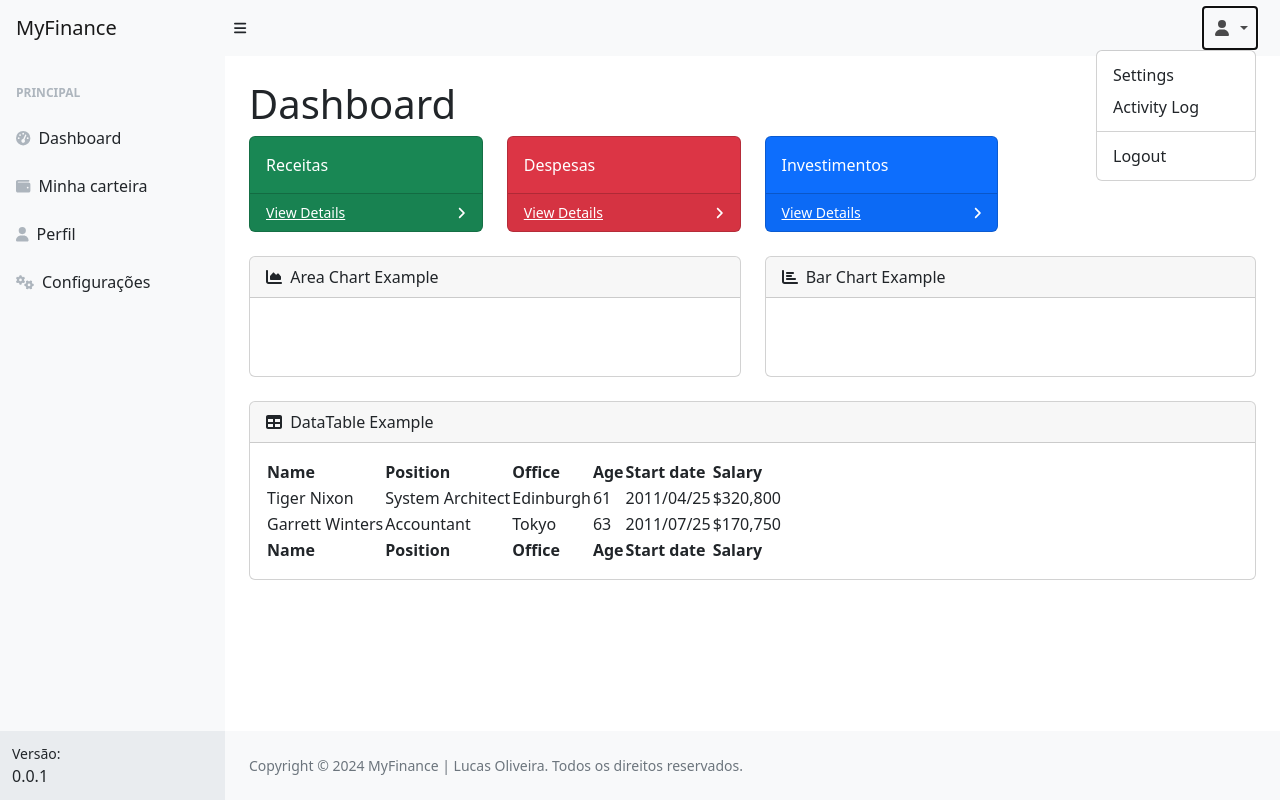
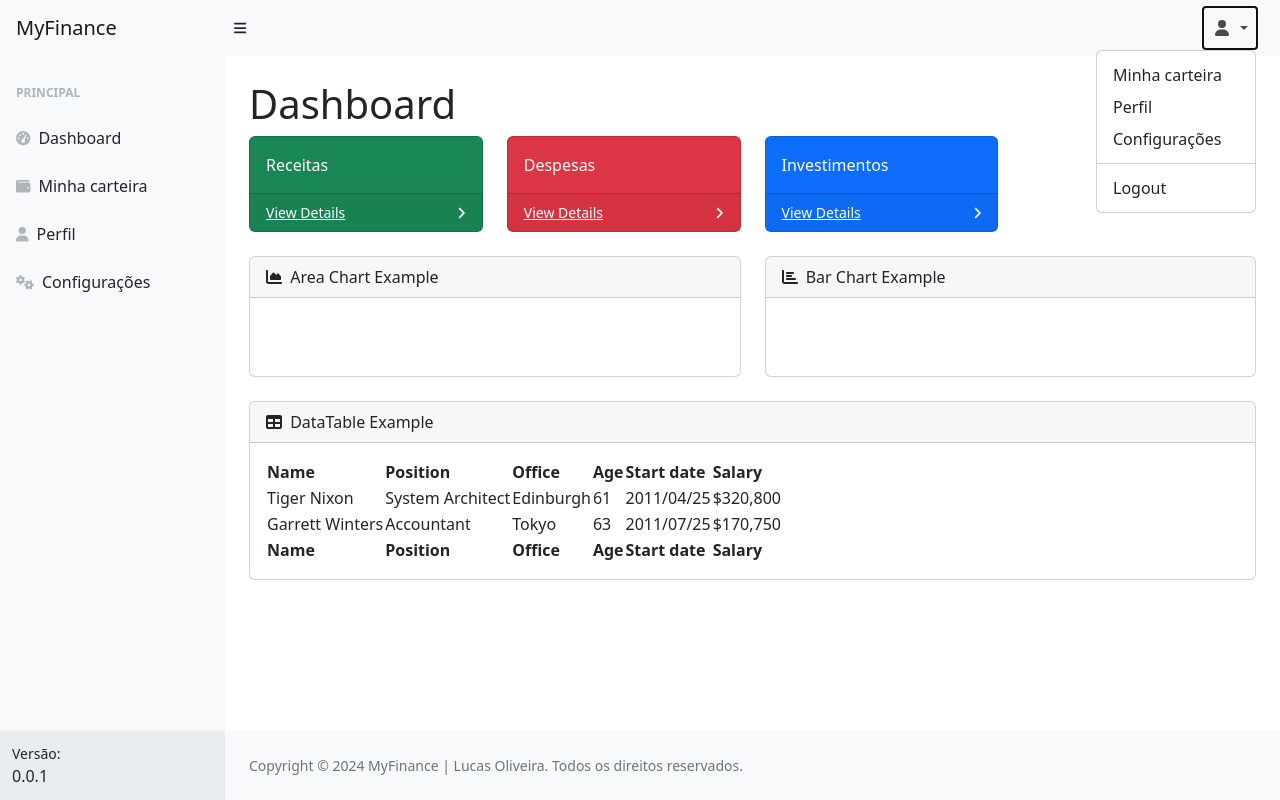
Before and after one commit to lucas-ioliveira/my-finance, a Django app: page /dashboard/ in a window 1280 px wide, after a click that opens the changed part. Run offline with Django 5.2, Linux system fonts and the light colour scheme; the visitor is signed in with stand-in values (Sample User, id 1); some libraries are stand-ins or nearby versions.

Commit message:
feat: Ajuste na rota para logout no menu superior.

```diff
--- a/common/templates/partials/topnav/_topnav.html
+++ b/common/templates/partials/topnav/_topnav.html
@@ -12,10 +12,16 @@
                     <i class="fas fa-user fa-fw"></i>
                 </a>
                 <ul class="dropdown-menu dropdown-menu-end" aria-labelledby="navbarDropdown">
-                    <li><a class="dropdown-item" href="#!">Settings</a></li>
-                    <li><a class="dropdown-item" href="#!">Activity Log</a></li>
+                    <li><a class="dropdown-item" href="#!">Minha carteira</a></li>
+                    <li><a class="dropdown-item" href="#!">Perfil</a></li>
+                    <li><a class="dropdown-item" href="#!">Configurações</a></li>
                     <li><hr class="dropdown-divider" /></li>
-                    <li><a class="dropdown-item" href="#!">Logout</a></li>
+                    <li><form action="{% url 'logout' %}" method="post">
+                        {% csrf_token %}
+                        <button class="dropdown-item" type="submit">
+                            Logout
+                        </button>
+                    </form></li>
                 </ul>
             </li>
         </ul>
```
